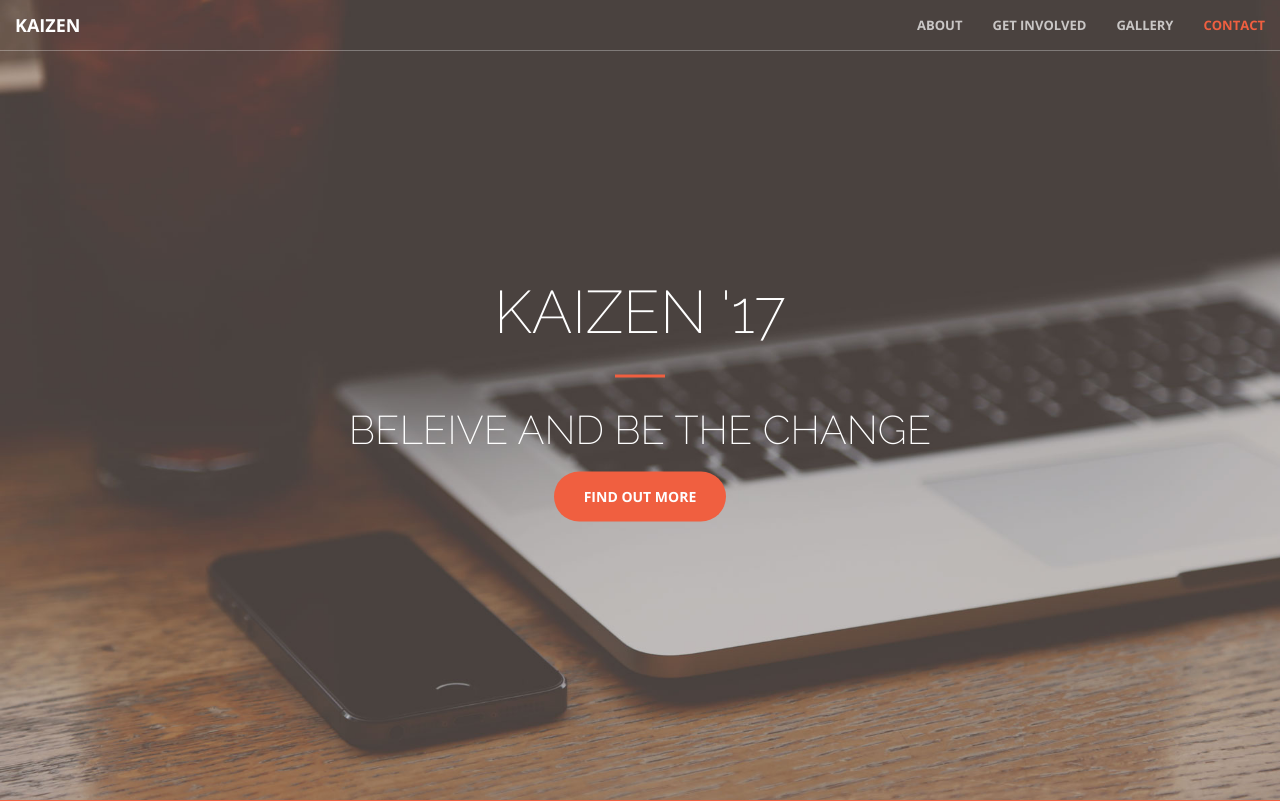
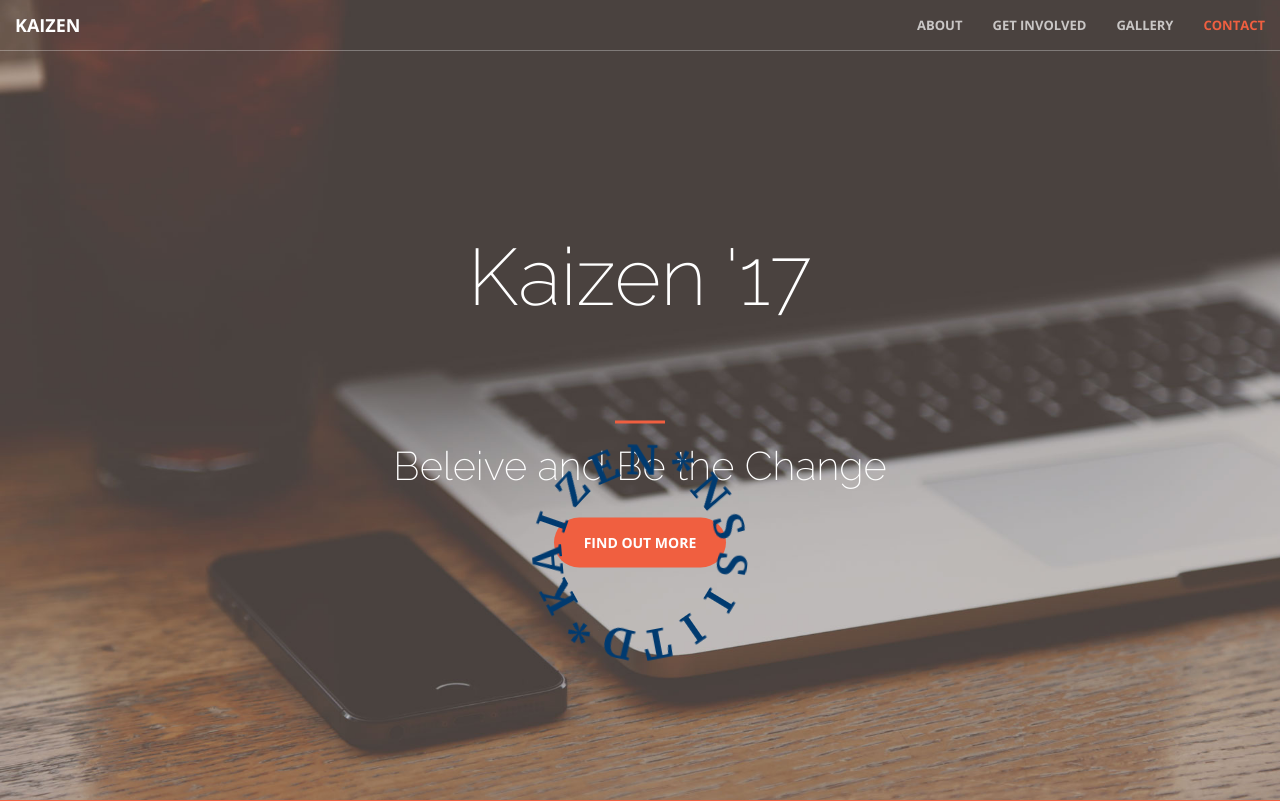
Before and after one commit to sahil505/kaizen17, a PHP site: page / in a window 1280 px wide. Shown: the top 801 px of the page. Run offline with PHP 8.4, Linux system fonts and the light colour scheme; some libraries are stand-ins or nearby versions.

Commit message:
Done some minor changes

```diff
--- a/css/creative.css
+++ b/css/creative.css
@@ -81,7 +81,7 @@
 }
 .navbar-default .navbar-header .navbar-toggle {
   font-weight: 700;
-  font-size: 120px;
+  font-size: 12px;
   color: #222222;
   text-transform: uppercase;
 }
@@ -146,6 +146,42 @@
     color: #F05F40;
   }
 }
+
+.emblem {
+  position: absolute;
+  left: 0;
+  right: 0;
+  top: 25vh;
+  margin: 0 auto;
+  width: 30vh;
+  height: 30vh;
+  border-radius: 50%;
+  font-weight: bold;
+  color: #003A6F;
+  animation: spinZ 20s linear infinite;
+  text-align: center;
+}
+.emblem span {
+  position: absolute;
+  display: inline-block;
+  left: 0;
+  right: 0;
+  top: 0;
+  bottom: 0;
+  text-transform: uppercase;
+  font-size: 5vh;
+  transition: all 0.5s cubic-bezier(0, 0, 0, 1);
+}
+@keyframes spinZ {
+  0% {
+    transform: rotateZ(360deg);
+  }
+  100% {
+    transform: rotateZ(0deg);
+  }
+}
+
+
 header {
   position: relative;
   width: 100%;
@@ -168,11 +204,12 @@
 header .header-content .header-content-inner h1 {
   font-weight: 700;
   margin-top: 0;
-  margin-bottom: 0;
-  font-size: 30px;
+  margin-bottom: 100px;
+/*  font-size: 30px;*/
 }
 header .header-content .header-content-inner hr {
-  margin: 30px auto;
+  /*margin: 30px auto;
+  margin-bottom: */
 }
 header .header-content .header-content-inner p {
   font-weight: 300;
--- a/index.html
+++ b/index.html
@@ -24,14 +24,7 @@
     <link href="vendor/magnific-popup/magnific-popup.css" rel="stylesheet">
 
     <!-- Theme CSS -->
-    <link href="css/creative.min.css" rel="stylesheet">
-
-    <!-- HTML5 Shim and Respond.js IE8 support of HTML5 elements and media queries -->
-    <!-- WARNING: Respond.js doesn't work if you view the page via file:// -->
-    <!--[if lt IE 9]>
-        <script src="https://oss.maxcdn.com/libs/html5shiv/3.7.0/html5shiv.js"></script>
-        <script src="https://oss.maxcdn.com/libs/respond.js/1.4.2/respond.min.js"></script>
-        <![endif]-->
+    <link href="css/creative.css" rel="stylesheet">
 
     </head>
 
@@ -72,16 +65,40 @@
         <header>
             <div class="header-content">
                 <div class="header-content-inner">
-                    <h1 id="homeHeading" style="font-family: 'Raleway', sans-serif; font-size: 60px; font-weight: 500;">Kaizen '17</h1>
-
+                    <h1 id="homeHeading" style="font-family: 'Raleway', sans-serif; font-size: 80px; font-weight: 500;">Kaizen '17</h1>
+                    <div class="emblem">KAIZEN*NSSIITD*</div>
                     <hr>
                     <!-- <p>Start Bootstrap can help you build better websites using the Bootstrap CSS framework! Just download your template and start going, no strings attached!</p> -->
-                    <h1 id="homeHeading" style="font-family: 'Raleway', sans-serif; font-size: 40px; font-weight: 500;">Beleive and Be the Change</h1>
+                    <h2 id="homeHeading" style="font-family: 'Raleway', sans-serif; font-size: 40px; font-weight: 500;">Beleive and Be the Change</h2>
                     <br />
                     <a href="#about" class="btn btn-primary btn-xl page-scroll">Find Out More</a>
                 </div>
             </div>
         </header>
+
+
+        <script type="text/javascript">
+var Emblem = {
+  init: function(el, str) {
+    var element = document.querySelector(el);
+    var text = str ? str : element.innerHTML;
+    element.innerHTML = '';
+    for (var i = 0; i < text.length; i++) {
+      var letter = text[i];
+      var span = document.createElement('span');
+      var node = document.createTextNode(letter);
+      var r = (360/text.length)*(i);
+      var x = (Math.PI/text.length).toFixed(0) * (i);
+      var y = (Math.PI/text.length).toFixed(0) * (i);
+      span.appendChild(node);
+      span.style.webkitTransform = 'rotateZ('+r+'deg) translate3d('+x+'px,'+y+'px,0)';
+      span.style.transform = 'rotateZ('+r+'deg) translate3d('+x+'px,'+y+'px,0)';
+      element.appendChild(span);
+    }
+  }
+};
+
+Emblem.init('.emblem');</script>
 
         <section class="bg-primary" id="about">
             <div class="container">
```
